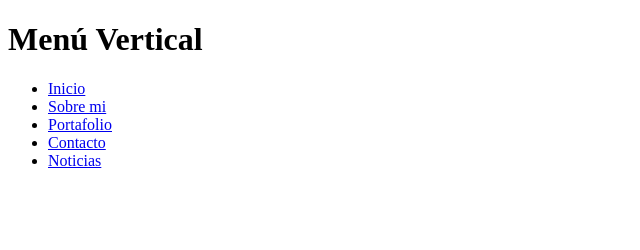
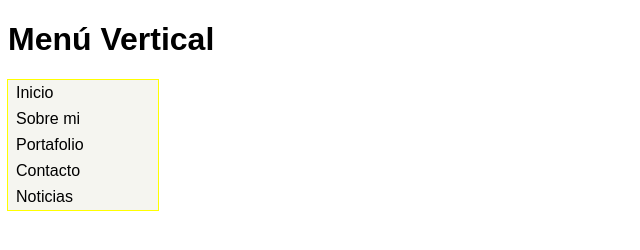
Before and after one commit to yennyelizabeth/menu-vertical, a plain HTML site: page index.html in a window 1280 px wide. Shown: the whole page, without its empty margins (0-640 px from the left). Drawn offline with Linux system fonts and the light colour scheme.

Commit message:
dando estilo a menu con css

```diff
--- a/css/main.css
+++ b/css/main.css
@@ -1 +1,57 @@
 /* Reglas de estilos */
+/* definición de reglas generales a todo documento */
+
+/* necesitamos los selectores que tienen css para
+   aplicar  estilo a cierta etiqueta etc */
+
+/* por medio de etiqueta body que es un selector
+   de etiqueta*/
+body {
+      font-family: sans-serif ;
+}
+
+/*selector de etiqueta- elemento bloque*/
+ul {
+     outline: 1px solid yellow;
+
+     /* le quita las viñetas*/
+     list-style: none;
+
+     /*quitando el estilo por defecto de navegador*/
+     margin : 0;
+     padding: 0;
+
+     /*ancho */
+     width : 150px;
+
+     line-height: 26px;
+}
+
+/*etiqueta li, es elemento bloque*/
+li {
+    /* outline: 1px solid red;*/
+    background: #f5f5f0;
+}
+
+/*etiqueta a, es elemento inline, ocupa solo su contenido,
+  no se puede modificar */
+a {
+     /*  outline: 1px solid green; */
+
+     /* cambiando la naturaleza de inline a bloque  y
+        ocupara el total de espacio*/
+     display: block;
+
+     text-decoration: none;
+     color: #000;
+
+     /*agregando espacio */
+     padding-left: 8px;
+
+}
+
+
+/* Selector descendiente - pseudoclase first-child */
+ul li: first-child {
+
+}
--- a/index.html
+++ b/index.html
@@ -6,8 +6,11 @@
   <head>
     <!--etiqueta con atributo charset = utf-8 , soporta todos caracteres idioma español  -->
     <meta charset="utf-8">
+
+    <!-- defino el enlace con el archivo css que contiene las reglas de estilo -->
+    <link rel="stylesheet" href="css/main.css">
+
     <!-- el titulo que se visualiza en la pestaña-->
-
     <title> Menú Vertical</title>
 
   </head>
```
